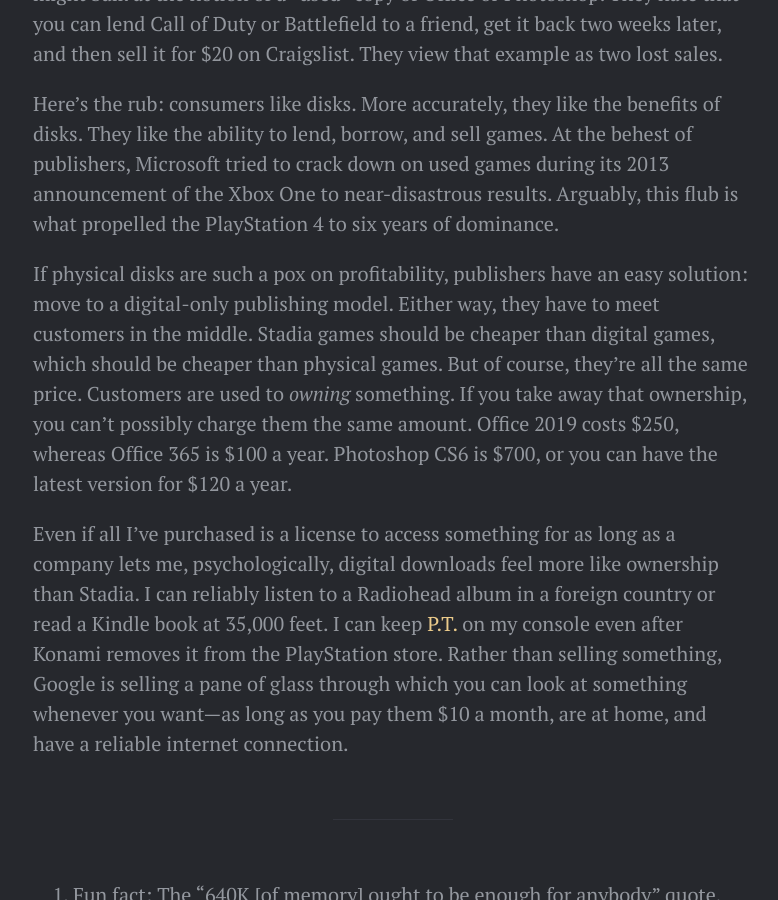
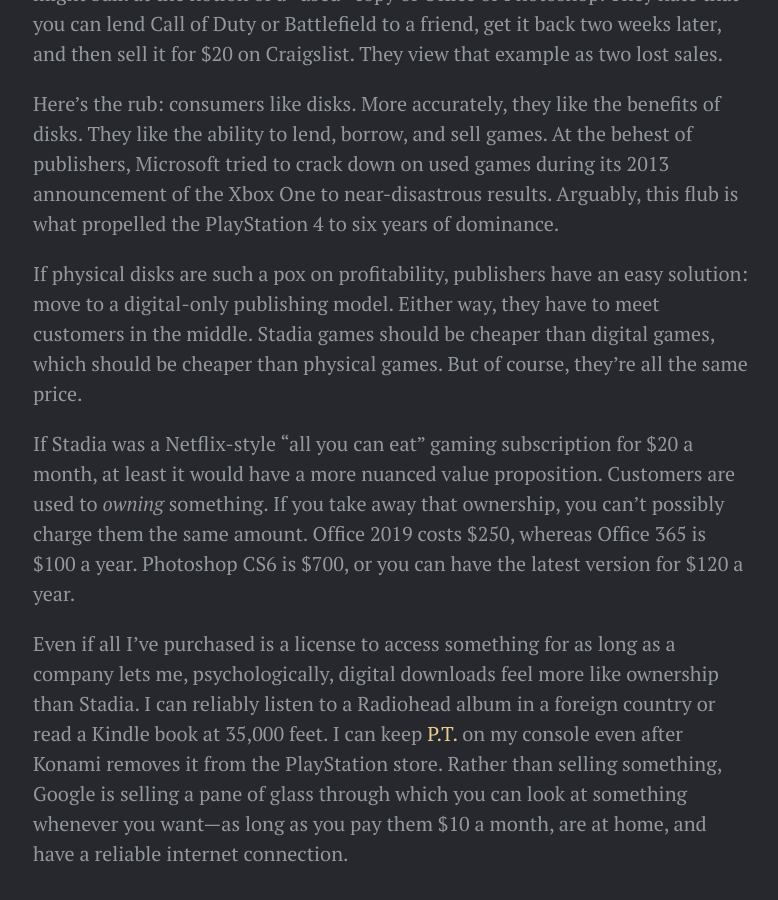
Before and after one commit to aetter/aetter.github.io, a Jekyll site: the page built from _posts/2019-06-11-streaming.md, in a window 1280 px wide and 900 px high, scrolled down 2139 px. Shown: the whole window, without its empty margins (247-1025 px from the left). Built offline with Jekyll 4.4.1, drawn with Linux system fonts in a browser that asks for light colours; some of the changed text lies outside the part shown.

Commit message:
Update 2019-06-11-streaming.md

```diff
--- a/_posts/2019-06-11-streaming.md
+++ b/_posts/2019-06-11-streaming.md
@@ -9,7 +9,7 @@
 
 These technologies pose so many questions, and the answers are often some variation of, "We don't know," or "Maybe---eventually." We don't know if cryptocurrency will be adapted for day-to-day usage (or whether it even needs to be) or whether human beings want to wear immersion headsets and wave controllers around in empty rooms. Are people comfortable getting into driverless cars? Does AR need to be integrated into an always-on wearable (e.g. a pair of glasses) to be useful, or are on-demand capabilities on your smartphone sufficient?
 
-All that hedging aside, I'd argue that Google's new Stadia game service is different. We know the answers to the most important questions, and those answers are not encouraging. In its current form, I don't see Stadia ever occupying more than a tiny niche in the gaming landscape.
+All that hedging aside, I'd argue that Google's new Stadia game service is different. We know the answers to the most important questions, and those answers are not encouraging. In its current form and at its current pricing, I don't see Stadia ever occupying more than a tiny niche in the gaming landscape.
 
 Stadia is a streaming-only game service. After you buy a game, rather than running the game locally on your computer or console, it runs on a server at a datacenter. The server streams a video of the game to your screen. You press a button on your controller, which gets sent to the server. Then the server executes the command in the game, and you see the effect of that command on your stream. This approach has some benefits:
 
@@ -30,7 +30,9 @@
 
 Here's the rub: consumers like disks. More accurately, they like the benefits of disks. They like the ability to lend, borrow, and sell games. At the behest of publishers, Microsoft tried to crack down on used games during its 2013 announcement of the Xbox One to near-disastrous results. Arguably, this flub is what propelled the PlayStation 4 to six years of dominance.
 
-If physical disks are such a pox on profitability, publishers have an easy solution: move to a digital-only publishing model. Either way, they have to meet customers in the middle. Stadia games should be cheaper than digital games, which should be cheaper than physical games. But of course, they're all the same price. Customers are used to *owning* something. If you take away that ownership, you can't possibly charge them the same amount. Office 2019 costs $250, whereas Office 365 is $100 a year. Photoshop CS6 is $700, or you can have the latest version for $120 a year.
+If physical disks are such a pox on profitability, publishers have an easy solution: move to a digital-only publishing model. Either way, they have to meet customers in the middle. Stadia games should be cheaper than digital games, which should be cheaper than physical games. But of course, they're all the same price.
+
+If Stadia was a Netflix-style "all you can eat" gaming subscription for $20 a month, at least it would have a more nuanced value proposition. Customers are used to *owning* something. If you take away that ownership, you can't possibly charge them the same amount. Office 2019 costs $250, whereas Office 365 is $100 a year. Photoshop CS6 is $700, or you can have the latest version for $120 a year.
 
 Even if all I've purchased is a license to access something for as long as a company lets me, psychologically, digital downloads feel more like ownership than Stadia. I can reliably listen to a Radiohead album in a foreign country or read a Kindle book at 35,000 feet. I can keep [P.T.](https://en.wikipedia.org/wiki/P.T._(video_game)) on my console even after Konami removes it from the PlayStation store. Rather than selling something, Google is selling a pane of glass through which you can look at something whenever you want---as long as you pay them $10 a month, are at home, and have a reliable internet connection.
 
```
